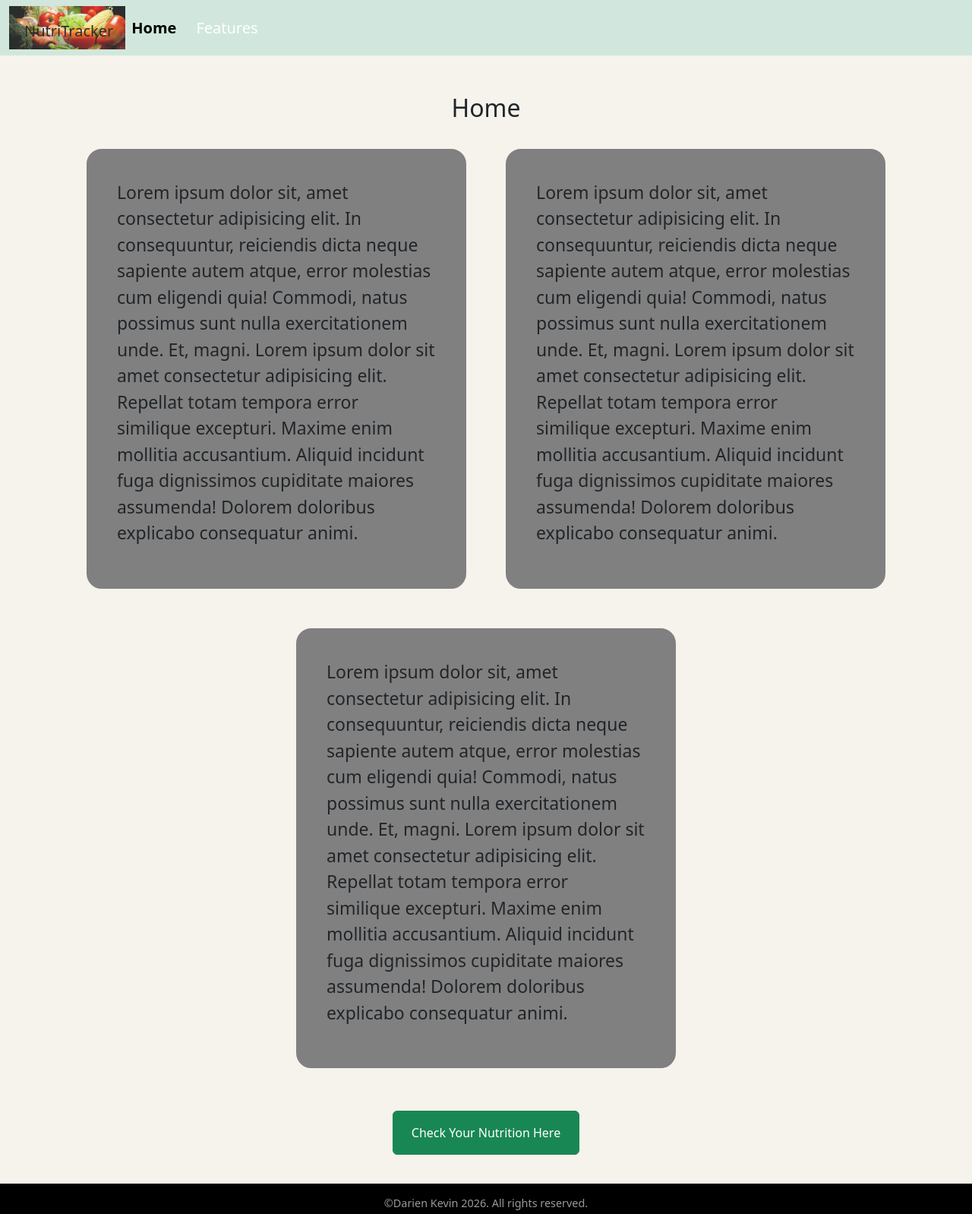
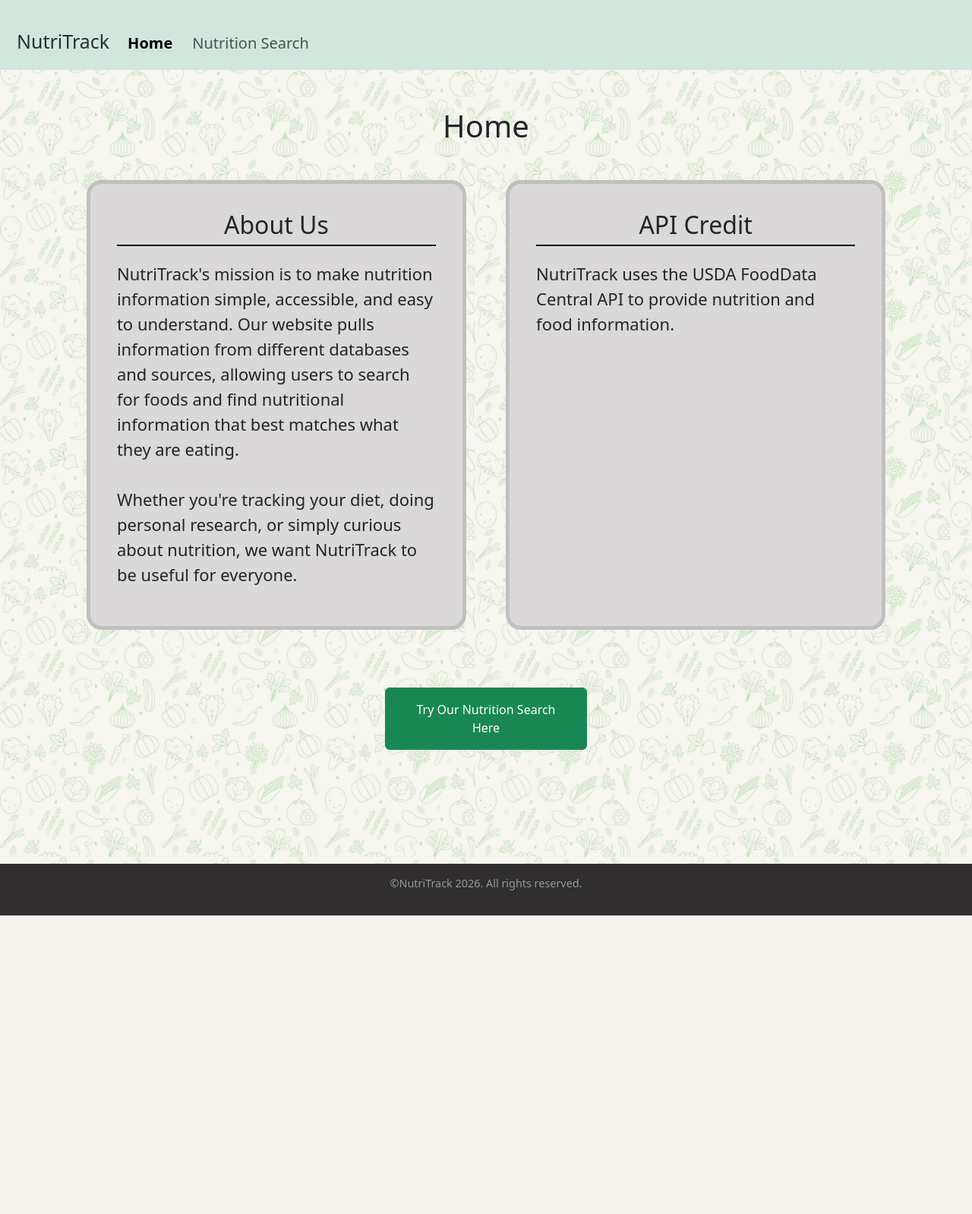
Before and after one commit to kevinnthaii/darien-kevin-project, a website: page public/index.html in a window 1280 px wide. Shown: the whole page at 76% size. After the commit the page ends 1205 px from the top, so only its background shows below. Drawn offline with nearby package versions, Linux system fonts and the light colour scheme.

Commit message:
complete

```diff
--- a/public/index.html
+++ b/public/index.html
@@ -14,15 +14,11 @@
 
 <body>
 
-    <!-- <header>
-        <div class="display-1 ">
-            <h1 id="title">NutriTracker</h1>
-        </div>
-    </header> -->
-
     <nav class="navbar navbar-expand-lg  bg-success-subtle">
         <div class="container-fluid">
-            <header><a class="navbar-brand nav-name" href="#">NutriTracker</a> </header>
+
+            <header><a class="navbar-brand nav-name">NutriTrack</a> </header>
+
             <button class="navbar-toggler" type="button" data-bs-toggle="collapse" data-bs-target="#navbarNavDropdown"
                 aria-controls="navbarNavDropdown" aria-expanded="false" aria-label="Toggle navigation">
                 <span class="navbar-toggler-icon"></span>
@@ -30,57 +26,39 @@
 
             <div class="collapse navbar-collapse" id="navbarNavDropdown">
                 <ul class="navbar-nav">
+
                     <li class="nav-item">
-                        <a class="nav-link active nav-button" aria-current="page" href="#">Home</a>
+                        <a class="nav-link active nav-button " aria-current="page" href="index.html">Home</a>
                     </li>
+
                     <li class="nav-item">
-                        <a class="nav-link nav-button" href="#">Features</a>
+                        <a class="nav-link nav-button" href="nutrition.html">Nutrition Search</a>
                     </li>
                 </ul>
             </div>
         </div>
     </nav>
 
+    <main>
     <div>
-        <h2 id="home-title">Home</h2>
+        <h1 id="home-title">Home</h1>
     </div>
 
 
     <div class="row justify-content-center ">
         <div class="overview col-md-4">
+            <h2>About Us</h2>
             <p class="overview-text">
-                Lorem ipsum dolor sit, amet consectetur adipisicing elit. In consequuntur, reiciendis dicta neque
-                sapiente
-                autem atque, error molestias cum eligendi quia! Commodi, natus possimus sunt nulla exercitationem unde.
-                Et,
-                magni. Lorem ipsum dolor sit amet consectetur adipisicing elit. Repellat totam tempora error similique
-                excepturi. Maxime enim mollitia accusantium. Aliquid incidunt fuga dignissimos cupiditate maiores
-                assumenda!
-                Dolorem doloribus explicabo consequatur animi.
+               NutriTrack's mission is to make nutrition information simple, accessible, and easy to understand. Our website pulls information from different databases and sources, allowing users to search for foods and find nutritional information that best matches what they are eating. <br> <br>Whether you're tracking your diet, doing personal research, or simply curious about nutrition, we want NutriTrack to be useful for everyone.
+
+
             </p>
         </div>
         <div class="overview col-md-4">
+            <h2>API Credit</h2>
             <p class="overview-text">
-                Lorem ipsum dolor sit, amet consectetur adipisicing elit. In consequuntur, reiciendis dicta neque
-                sapiente
-                autem atque, error molestias cum eligendi quia! Commodi, natus possimus sunt nulla exercitationem unde.
-                Et,
-                magni. Lorem ipsum dolor sit amet consectetur adipisicing elit. Repellat totam tempora error similique
-                excepturi. Maxime enim mollitia accusantium. Aliquid incidunt fuga dignissimos cupiditate maiores
-                assumenda!
-                Dolorem doloribus explicabo consequatur animi.
-            </p>
-        </div>
-        <div class="overview col-md-4">
-            <p class="overview-text">
-                Lorem ipsum dolor sit, amet consectetur adipisicing elit. In consequuntur, reiciendis dicta neque
-                sapiente
-                autem atque, error molestias cum eligendi quia! Commodi, natus possimus sunt nulla exercitationem unde.
-                Et,
-                magni. Lorem ipsum dolor sit amet consectetur adipisicing elit. Repellat totam tempora error similique
-                excepturi. Maxime enim mollitia accusantium. Aliquid incidunt fuga dignissimos cupiditate maiores
-                assumenda!
-                Dolorem doloribus explicabo consequatur animi.
+                NutriTrack uses the USDA FoodData Central API to provide nutrition and food information. <br>
+
             </p>
         </div>
     </div>
@@ -90,17 +68,17 @@
         <div class="col-3 ">
             <a href="nutrition.html">
                 <h2 class="overview-button btn btn-success px-4 py-3">
-                    Check Your Nutrition Here
+                    Try Our Nutrition Search Here
                 </h2>
             </a>
         </div>
-
+</div>
 
         <footer class="text-center">
-            <p>&copy;Darien Kevin 2026. All rights reserved.</p>
+            <p>&copy;NutriTrack 2026. All rights reserved.</p>
         </footer>
 
-
+</main>
 </body>
 
 </html>
--- a/public/style.css
+++ b/public/style.css
@@ -1,13 +1,14 @@
 body{
     background-color: #F5F3EC;
+    background-image: linear-gradient(rgba(245, 243, 236, 0.80), rgba(245, 243, 236, 0.80)),
+        url(images/foodback.jpg);
 }
 
 
 header{
-    background-image: url('images/veggietitle.webp');
     background-size:cover;
     background-position: center center;
-    padding: 2ch 0 1ch 0;
+    padding: 3ch 0 1ch 0;
     opacity: 80%;
 }
 
@@ -16,26 +17,31 @@ header{
     margin-top: 50px;
 }
 
-h1{
-    background-color: limegreen;
-    width: 45%;
-    margin-left: 60px;
-    padding: 10px 0px;
+
+h2{
     text-align: center;
-    color: rgb(79, 80, 82);
-}
-
-#nav-bar{
-    padding: 20px;
+    border-bottom: 2px solid black;
+    margin-bottom: 20px;
+    padding-bottom: 7px;
 }
 
 
 
+#nav-bar{
+    padding: 20px;
+
+
+}
+
+.overview-button{
+    margin-top: 20px;
+}
+
 .overview{
     width: 500px;
-    margin: 2%;
-    border: 5px solid gray;
-    background-color: gray;
+    margin: 3% 2% 2% 2%;
+    border: 5px solid rgb(194, 191, 191);
+    background-color: rgb(218, 216, 216);
     padding: 35px;
     border-radius: 20px;
 
@@ -43,24 +49,24 @@ h1{
 
 
 .overview-text{
-    font-size: 23px;
+    font-size: 22px;
 }
 .col-3{
     padding: 30px;
 }
 
 footer {
+    margin-top: 100px;
     padding: 15px;
-    background-color: black;
-    font-weight: lighter;
+    background-color: rgb(48, 46, 46);
     font-size: 0.9em;
     color: #999;
 
 }
 
 .nav-name{
-    font-size: 20px;
-    margin-left: 20px;
+    font-size: 25px;
+    margin-left: 10px;
 }
 
 .nav-button{
@@ -70,8 +76,8 @@ footer {
 
 
 .nav-link {
-    color: white;
     transition: 0.2s;
+    padding: 3ch 0 1ch 0;
 }
 
 .nav-link:hover {
@@ -79,10 +85,6 @@ footer {
     text-decoration: underline;
 }
 
-.nav-link:active {
-    transform: scale(0.9);
-}
-
 .nav-link.active {
     font-weight: bold;
     color: white;
--- /dev/null
+++ b/test files kevin/test.css
@@ -0,0 +1,172 @@
+body {
+    background-color: #F5F3EC !important;
+    min-height: 100vh;
+    display: flex;
+    flex-direction: column;
+    margin: 0;
+
+
+    background-image: url(https://img.magnific.com/premium-vector/food-background-vegetables-seamless-pattern-healthy-eating-tomato-garlic-carrot-pepper_787654-45.jpg);
+    background-repeat: no-repeat;
+    background-size: cover;
+    background-position: center;
+    background-attachment: fixed;
+    min-height: 100vh;
+    margin: 0;
+}
+
+#description {
+    border: solid;
+    width: 400px;
+    /* height: 480px; */
+
+    margin-left: 5%;
+    margin-top: 5%;
+    margin-bottom: 30px;
+
+    padding: 10px;
+
+    background-color: rgb(200, 198, 198);
+    border-radius: 20px;
+}
+
+#descHere {
+    font-size: 25px;
+}
+
+#enterFood,
+#portion,
+#portionSize {
+    /* margin-top: 20px; */
+    margin-left: 5%;
+    display: block;
+    font-size: 20px;
+}
+
+#foodLabel,
+#portionLabel,
+#portionSizeLabel {
+    display: block;
+    margin-left: 5%;
+    font-size: 20px;
+}
+
+#enterFood {
+    margin-bottom: 2%;
+}
+
+#portion {
+    margin-bottom: 2%;
+}
+
+#portionSize {
+    margin-bottom: 2%;
+}
+
+#searchFood {
+    font-size: 30px;
+    margin-left: 5%;
+    padding: 5px;
+}
+
+.form-select {
+    width: 25% !important;
+}
+
+.form-control {
+    width: 25% !important;
+}
+
+
+#foodInfo {
+    margin-left: 65%;
+    margin-right: 5%;
+    margin-top: -25%;
+    font-size: 25px;
+    padding: 25px;
+
+    border: solid;
+    background-color: whitesmoke;
+    border-radius: 20px;
+}
+
+#foodInfoHead {
+    font-size: 30px;
+}
+
+#results {
+    margin-top: -29%;
+    margin-left: 42%;
+    width: 220px;
+    padding: 15px;
+    border: solid;
+    border-radius: 20px;
+    background-color: lightgreen;
+
+    display: none;
+}
+
+
+button {
+    transition: transform 0.2s ease-in-out;
+}
+
+button:hover {
+    transform: scale(1.1);
+}
+
+
+
+
+
+/* -------------------------------------------- */
+
+/* add class nav-name line 20 */
+/* add class nav-button line 29-30 */
+/* make NutriTrack Title header add this padding: 3ch 0 1ch 0; */
+
+header{
+    padding: 3ch 0 1ch 0
+}
+
+.nav-name{
+    font-size: 25px;
+    margin-left: 10px;
+    /* margin-right: 10px; */
+}
+
+.nav-button{
+    font-size: 20px;
+    margin-right: 10px;
+    /* margin-left: 10px; */
+}
+
+.nav-link {
+    /* color: black; */
+    transition: 0.2s;
+    padding: 3ch 0 1ch 0;
+}
+
+.nav-link:hover {
+    color: lightgray;
+    text-decoration: underline;
+}
+
+.nav-link:active {
+    transform: scale(0.9);
+}
+
+.nav-link.active {
+    font-weight: bold;
+    color: white;
+}
+
+footer {
+    margin-top: auto;
+    padding: 15px;
+    background-color: rgb(48, 46, 46);
+    font-weight: lighter;
+    font-size: 0.9em;
+    color: #999;
+
+}
```
Also changed, not shown: public/nutrition.html (+1 -1 lines), test files kevin/test.html (added, +87 -0 lines), test files kevin/test.js (added, +94 -0 lines), public/images/foodback.jpg (added).
